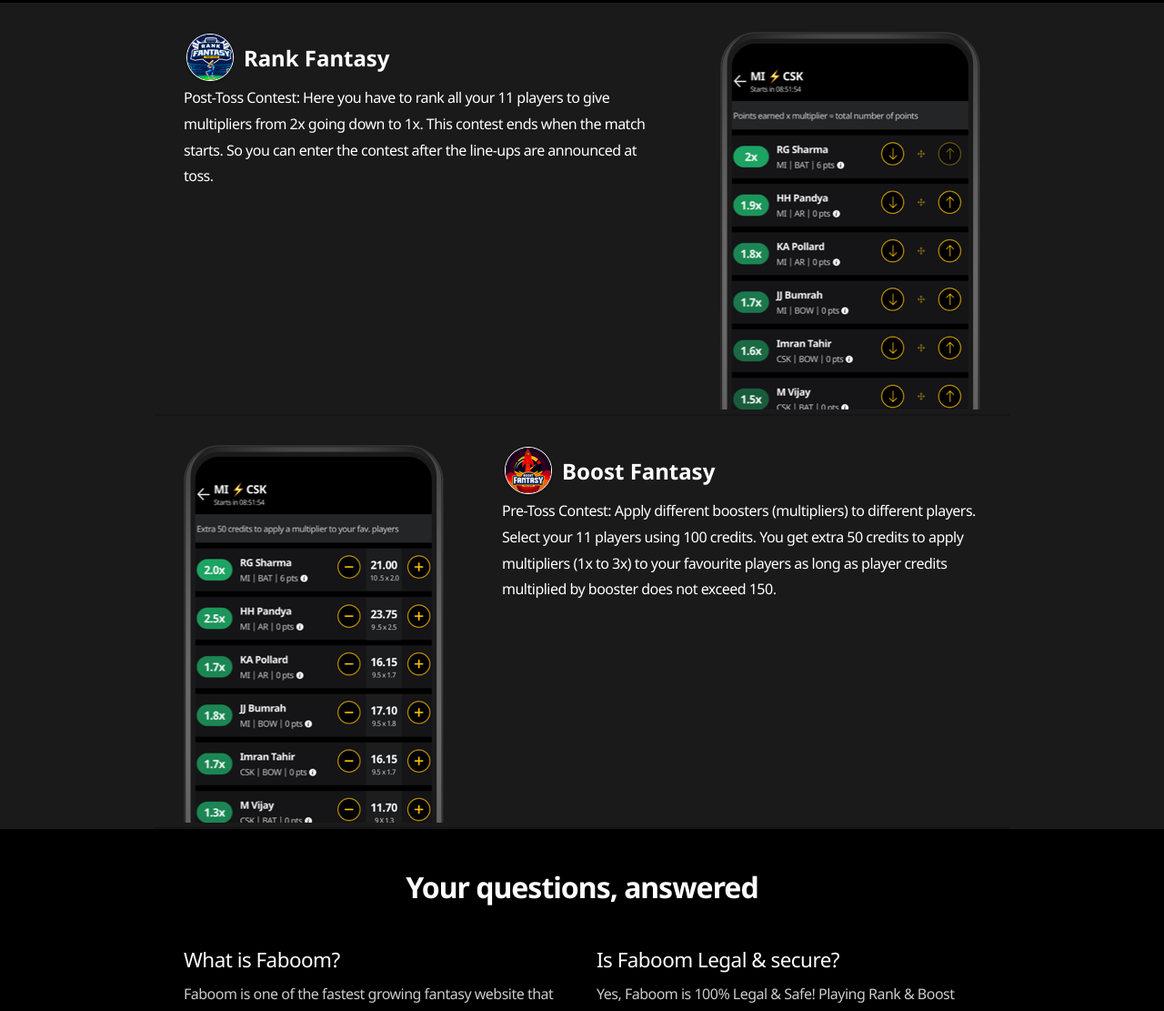
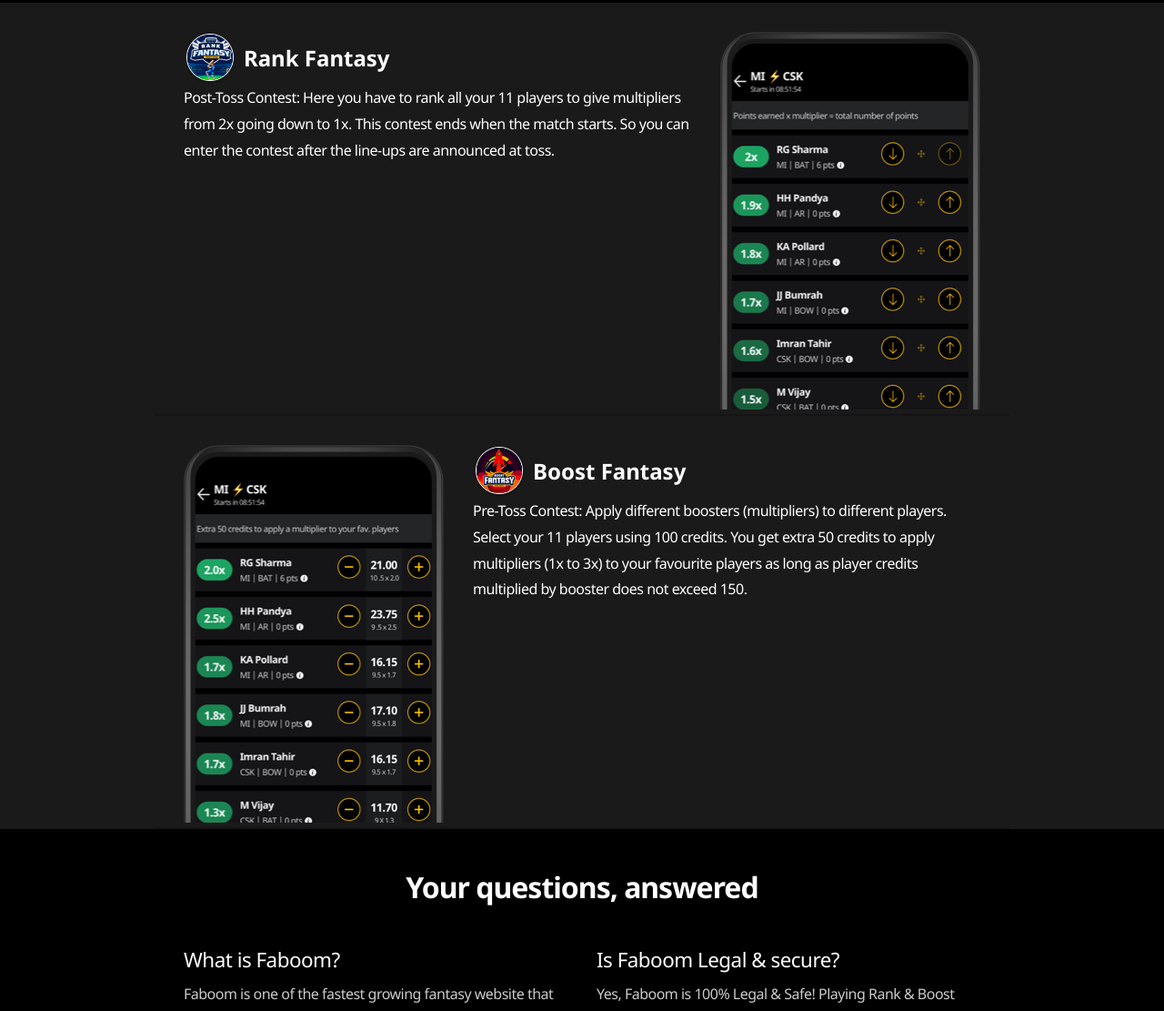
Before and after one commit to feelfree82/feelfree82-faboom, a website: page dist/index.html in a window 1280 px wide. Shown: the part 1499-2610 px from the top of the page at 91% size. Drawn offline with Linux system fonts and the light colour scheme.

```diff
--- a/scss/main.scss
+++ b/scss/main.scss
@@ -189,7 +189,7 @@
 .differences-table {
   display: grid;
   grid-template-columns: repeat(2, 1fr);
-  gap: 1rem;
+  grid-gap: 1rem;
   max-width: 740px;
   margin: auto;
 
@@ -243,7 +243,6 @@
   padding: 2rem;
   padding-bottom: 0;
   display: flex;
-  gap: 4rem;
   border-bottom: 2px solid $border-color;
 
   .available-contests-container-2 {
@@ -255,6 +254,14 @@
     letter-spacing: -0.5px;
     line-height: 1.8rem;
   }
+}
+
+.rf {
+  padding-right: 2rem;
+}
+
+.bf {
+  padding-left: 2rem;
 }
 
 .name {
--- a/scss/mobile.scss
+++ b/scss/mobile.scss
@@ -33,6 +33,7 @@
 
   header {
     position: relative;
+    padding-bottom: 1rem;
   }
 
   .navbar {
@@ -71,6 +72,14 @@
     flex-direction: column-reverse;
     align-items: center;
     gap: 0;
+  }
+
+  .rf {
+    padding-right: 0;
+  }
+
+  .bf {
+    padding-left: 0;
   }
 
   .players-feedback .feedback {
```
Also changed, not shown: dist/css/main.css, dist/css/mobile.css.
